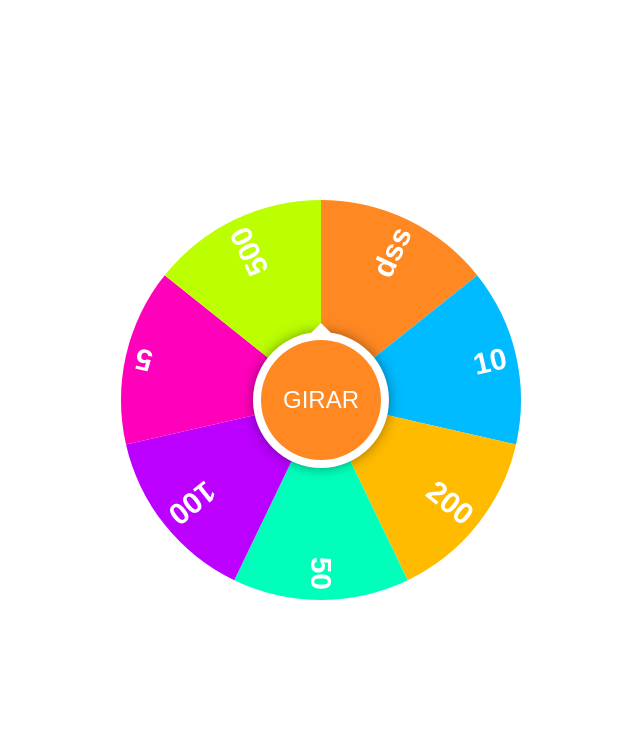
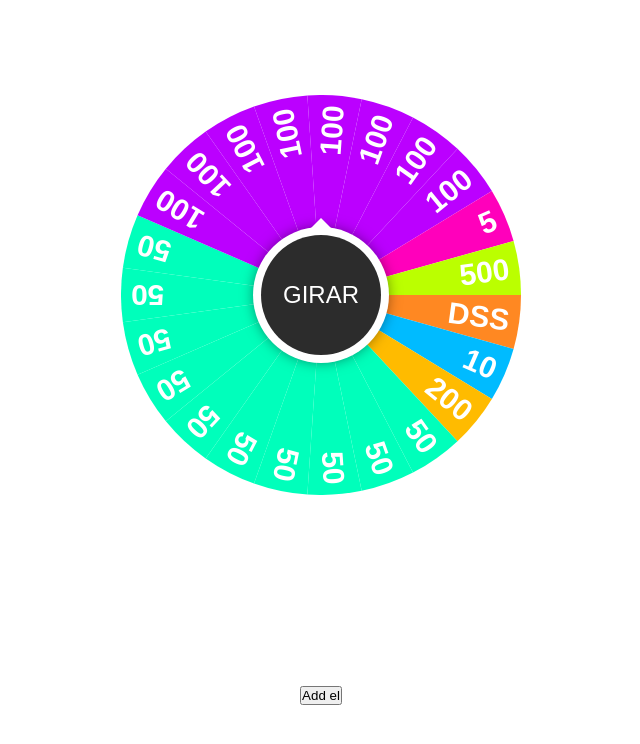
Before and after one commit to washyn/wheel-of-fortune, a plain HTML site: page index.html in a window 1280 px wide. Shown: the whole page, without its empty margins (319-959 px from the left). Drawn offline with Linux system fonts and the light colour scheme.

Commit message:
aded changes for add element and for initial state of lot

```diff
--- a/index.html
+++ b/index.html
@@ -12,5 +12,7 @@
       <canvas id="wheel" width="400" height="400"></canvas>
       <div id="spin">GIRAR</div>
     </div>
+
+    <button onclick="addElement()">Add el</button>
   </body>
 </html>
--- a/src/index.js
+++ b/src/index.js
@@ -3,53 +3,73 @@ const elementos = [
   { color: '#0bf', label: '10' },
   { color: '#fb0', label: '200' },
   { color: '#0fb', label: '50' },
+  { color: '#0fb', label: '50' },
+  { color: '#0fb', label: '50' },
+  { color: '#0fb', label: '50' },
+  { color: '#0fb', label: '50' },
+  { color: '#0fb', label: '50' },
+  { color: '#0fb', label: '50' },
+  { color: '#0fb', label: '50' },
+  { color: '#0fb', label: '50' },
+  { color: '#0fb', label: '50' },
+  { color: '#b0f', label: '100' },
+  { color: '#b0f', label: '100' },
+  { color: '#b0f', label: '100' },
+  { color: '#b0f', label: '100' },
+  { color: '#b0f', label: '100' },
+  { color: '#b0f', label: '100' },
+  { color: '#b0f', label: '100' },
   { color: '#b0f', label: '100' },
   { color: '#f0b', label: '5' },
   { color: '#bf0', label: '500' },
 ];
 
 const rand = (min, max) => Math.random() * (max - min) + min;
-const totalElementos = elementos.length;
 const spinElement = document.querySelector('#spin');
 const context = document.querySelector('#wheel').getContext('2d');
 const dia = context.canvas.width;
 const rad = dia / 2;
 const PI = Math.PI;
 const TAU = 2 * PI;
-const arc = TAU / elementos.length;
 
 const friction = 0.991; // 0.995=soft, 0.99=mid, 0.98=hard
 let velocidadAngular = 0; // Angular velocity
 let ang = 0; // Angle in radians
 
-const getIndex = () => Math.floor(totalElementos - (ang / TAU) * totalElementos) % totalElementos;
+const getIndex = len => Math.floor(len - (ang / TAU) * len) % len;
 
+// puede reciribir los 3 elementos y en base al tercer elemento que sea el elementos length
 function drawSector(elementItem, index) {
-  const ang = arc * index;
+  let arcoLocal = TAU / elementos.length;
+  const ang = arcoLocal * index;
   context.save();
   // COLOR
   context.beginPath();
   context.fillStyle = elementItem.color;
   context.moveTo(rad, rad);
-  context.arc(rad, rad, rad, ang, ang + arc);
+  context.arc(rad, rad, rad, ang, ang + arcoLocal);
   context.lineTo(rad, rad);
   context.fill();
   // TEXT
   context.translate(rad, rad);
-  context.rotate(ang + arc / 2);
+  context.rotate(ang + arcoLocal / 2);
   context.textAlign = 'right';
   context.fillStyle = '#fff';
   context.font = 'bold 30px sans-serif';
-  context.fillText(elementItem.label, rad - 10, 10);
+  context.fillText(elementItem.label.toUpperCase(), rad - 10, 10);
   //
   context.restore();
 }
 
+// duplicar esta funcion para tener un duplicado de la funcion inicial...
 function rotate() {
-  const elementoSelecionado = elementos[getIndex()];
+  const elementoSelecionado = elementos[getIndex(elementos.length)];
   context.canvas.style.transform = `rotate(${ang - PI / 2}rad)`;
-  spinElement.textContent = !velocidadAngular ? 'GIRAR' : elementoSelecionado.label;
+  spinElement.textContent = !velocidadAngular ? 'GIRAR' : elementoSelecionado.label.toUpperCase();
   spinElement.style.background = elementoSelecionado.color;
+  if (!velocidadAngular) {
+    console.log('elemento sorteado -> ' + elementoSelecionado.label.toUpperCase());
+  }
 }
 
 function frame() {
@@ -68,11 +88,21 @@ function engine() {
 
 function init() {
   elementos.forEach(drawSector);
-  rotate(); // Initial rotation
-  engine(); // Start engine
+  // rotate(); // Initial rotation , llamado para rotacion inicial y selecionar el elemento por default...
+  engine(); // Start engine animation
   spinElement.addEventListener('click', () => {
     if (!velocidadAngular) velocidadAngular = rand(0.25, 0.45);
   });
 }
 
+function addElement() {
+  console.log('add ele');
+  elementos.push({
+    color: '#0fb',
+    label: 'test',
+  });
+  console.log(elementos.length);
+  elementos.forEach(drawSector);
+}
+
 init();
--- a/src/styles.css
+++ b/src/styles.css
@@ -33,7 +33,7 @@ body {
     width: 30%;
     height: 30%;
     margin: -15%;
-    background: #fff;
+    background: #2c2c2c;
     color: #fff;
     box-shadow: 0 0 0 8px currentColor, 0 0px 15px 5px rgba(0, 0, 0, 0.6);
     border-radius: 50%;
```
